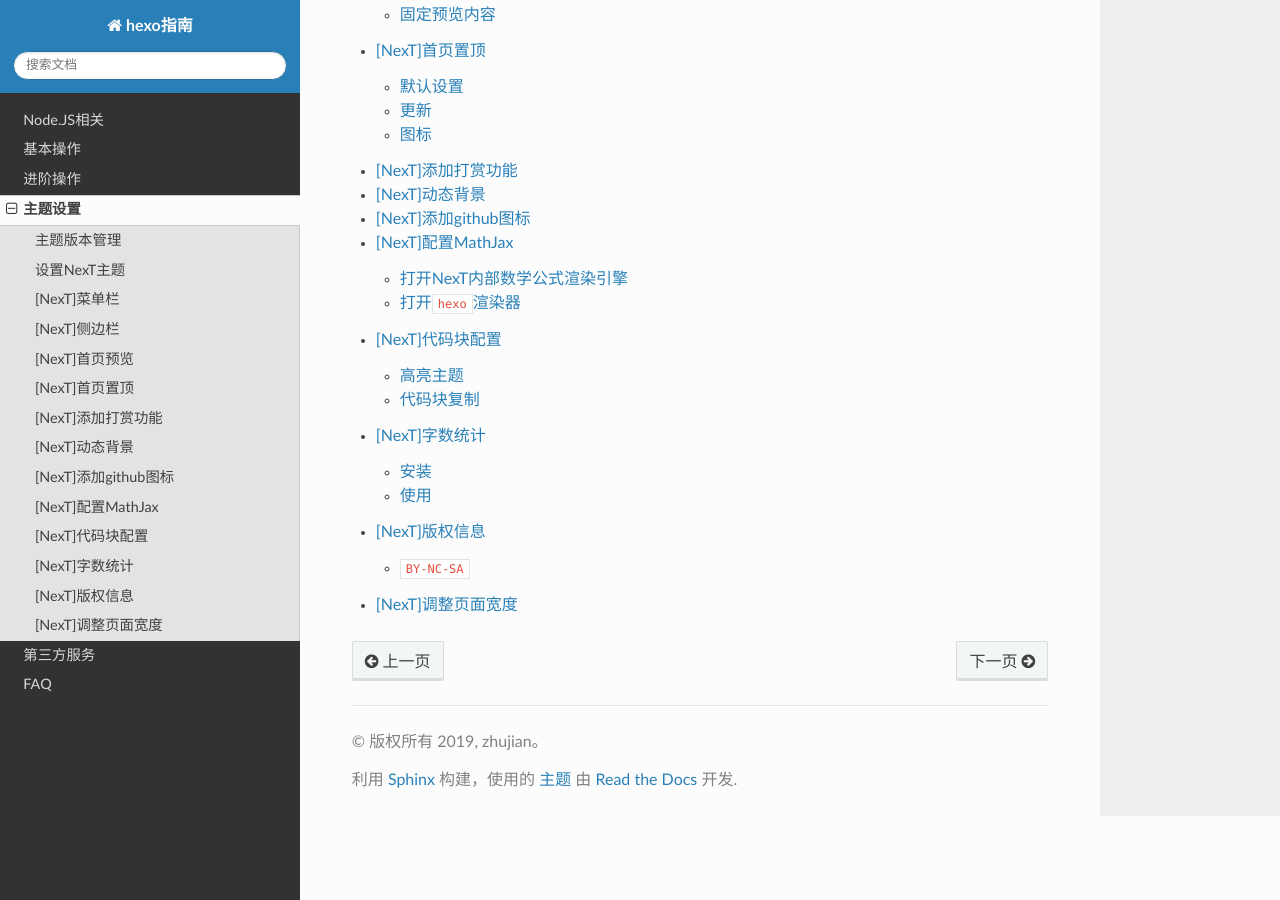
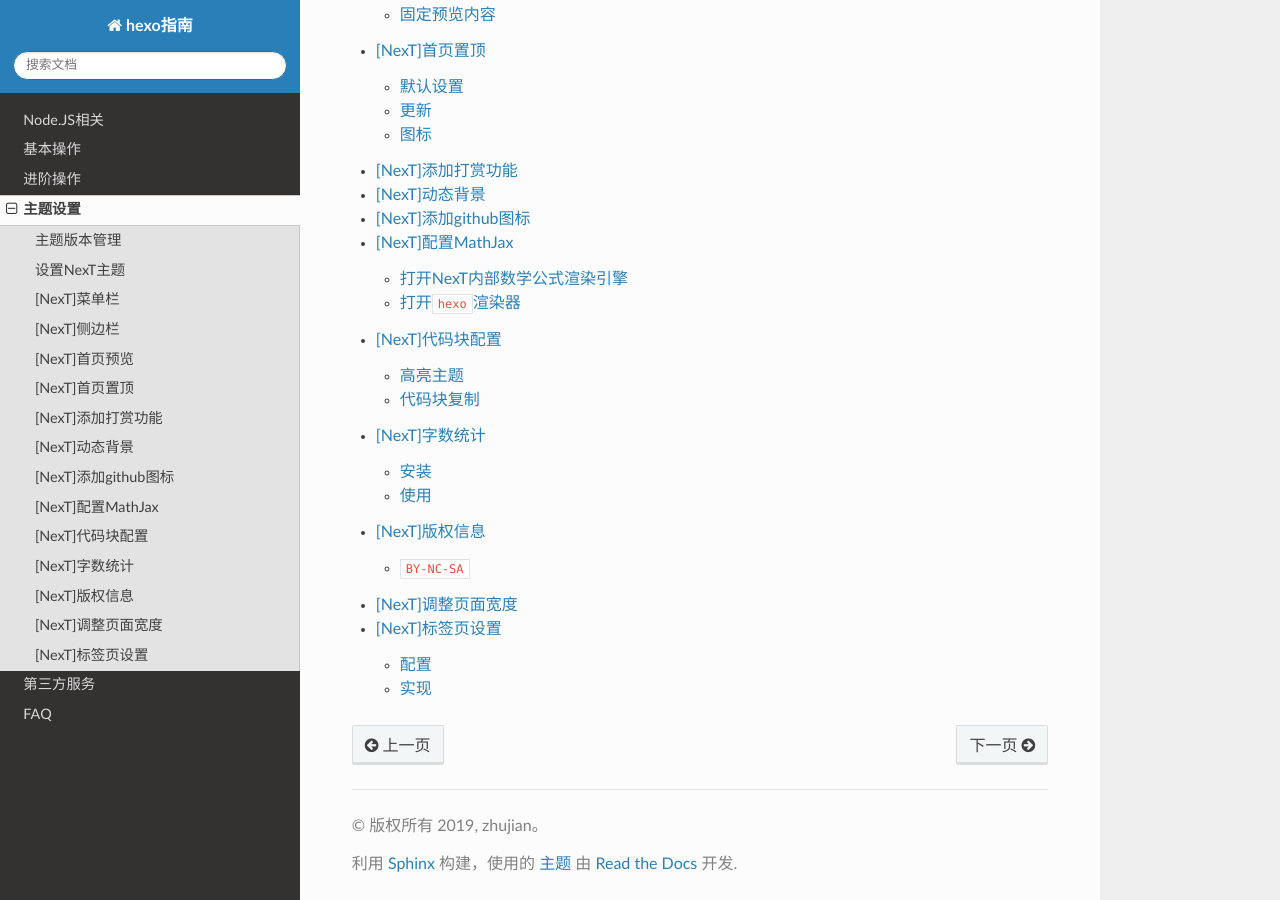
Before and after one commit to Document-Collection/blog-website-building-guide, a Sphinx documentation site: the page built from docs/source/theme.rst, in a window 1280 px wide and 900 px high, scrolled down 682 px. Built offline with Sphinx 7.4.7 and the Read the Docs theme 2.0.0, drawn with Linux system fonts in a browser that asks for light colours; some of the changed lines change nothing that is shown.

Commit message:
docs(theme): 标签页设置

````diff
--- a/docs/source/theme.rst
+++ b/docs/source/theme.rst
@@ -19,3 +19,4 @@
    theme/[NexT]字数统计
    theme/[NexT]版权信息
    theme/[NexT]调整页面宽度
+   theme/[NexT]标签页设置
--- /dev/null
+++ b/docs/source/theme/[NexT]标签页设置.md
@@ -0,0 +1,83 @@
+
+# [NexT]标签页设置
+
+参考：
+
+[Hexo Next主题使用汇总（不定期更新）](https://suchenrain.github.io/posts/27331/)
+
+[[HEXO] NexT 主题提高博客颜值](https://walesexcitedmei.github.io/2018/08/30/HEXO-NexT-%E4%B8%BB%E9%A2%98%E6%8F%90%E9%AB%98%E5%8D%9A%E5%AE%A2%E9%A2%9C%E5%80%BC/)
+
+可以使用`HTML/CSS/JS`在`markdown`文件中实现标签页功能，参考[Markdown使用-9 标签页实现](https://zj-markdown-guide.readthedocs.io/zh/latest/Markdown%E4%BD%BF%E7%94%A8-9-%E6%A0%87%E7%AD%BE%E9%A1%B5%E5%AE%9E%E7%8E%B0.html)
+
+`NexT`主题内置了标签页实现，参考[Tabs](https://theme-next.org/docs/tag-plugins/tabs)
+
+## 配置
+
+在主题`_config.yml`文件中，打开标签页设置
+
+```
+# Tabs tag
+tabs:
+  enable: true
+  transition:
+    tabs: false
+    labels: true
+  border_radius: 0
+```
+
+## 实现
+
+代码模板如下：
+
+```
+{% tabs Unique name, [index] %}
+<!-- tab [Tab caption] [@icon] -->
+Any content (support inline tags too).
+<!-- endtab -->
+{% endtabs %}
+```
+
+* 参数`Unique name`表示标签块标签（`tabs block tag`）
+* 参数`index`表示起始显示标签页，和`Unique name`用逗号隔开
+* 参数`Tab caption`表示标签页名
+* 参数`icon`表示[FontAwesome](https://fontawesome.com/icons?d=gallery)符号，以`@`开头，和`Tab caption`用空格隔开
+
+每一对`{% tabs %}`和`{% endtabs %}`表示一个标签块
+
+每一对`<!-- tab -->`和`<!-- endtab -->`表示一个标签页，每个标签块可以包含多个标签页
+
+**标签块名需要不一致，否则会影响实现**
+
+### 子标签和嵌套子标签
+
+还可以在标签页中添加子标签块和嵌套子标签块（也就是子子标签块），模板如下：
+
+```
+{% tabs Unique name, [index] %}
+<!-- tab [Tab caption] [@icon] -->
+
+{% subtabs Sub Tabs %}
+<!-- tab [Tab caption] [@icon] -->
+{% subtabs Sub-Sub Tabs %}
+
+<!-- tab [Tab caption] [@icon] -->
+...
+{% endtabs %}
+
+<!-- endsubtabs -->
+{% endtabs %}
+<!-- endsubtabs -->
+
+<!-- endtab -->
+{% endtabs %}
+```
+
+子标签块`{% subtabs Sub Tabs %}`和`<!-- endsubtabs -->`需要在标签页中实现
+
+嵌套子标签块`{% subtabs Sub-Sub Tabs %}`和`<!-- endsubtabs -->`也需要在标签页中实现
+
+**子标签块名和嵌套子标签块名都需要不一致，否则会影响实现**
+
+### 示例
+
+[标签页测试](https://www.zhujian.tech/posts/5213c80b.html)
````
